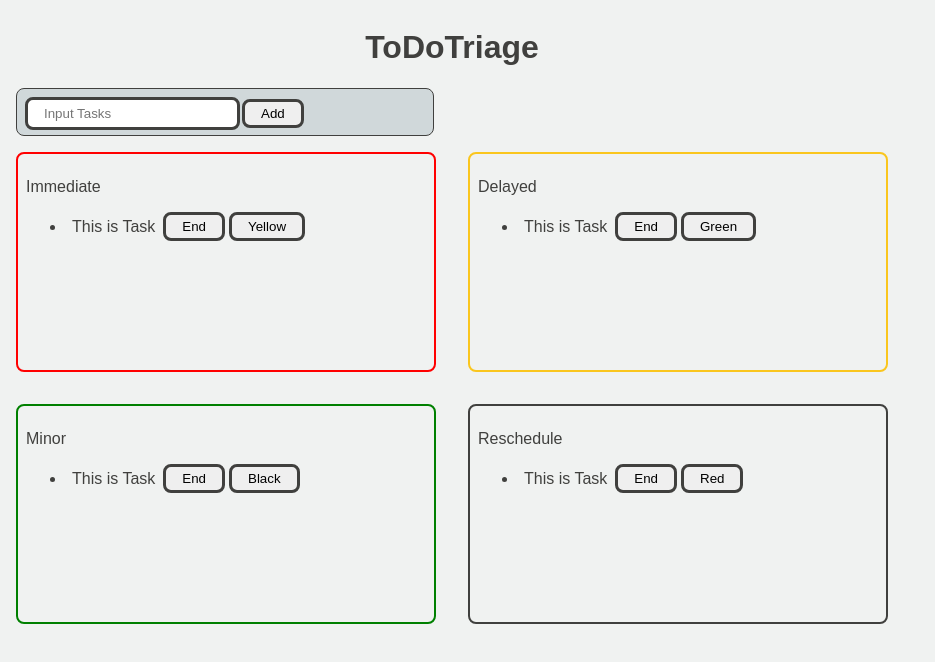
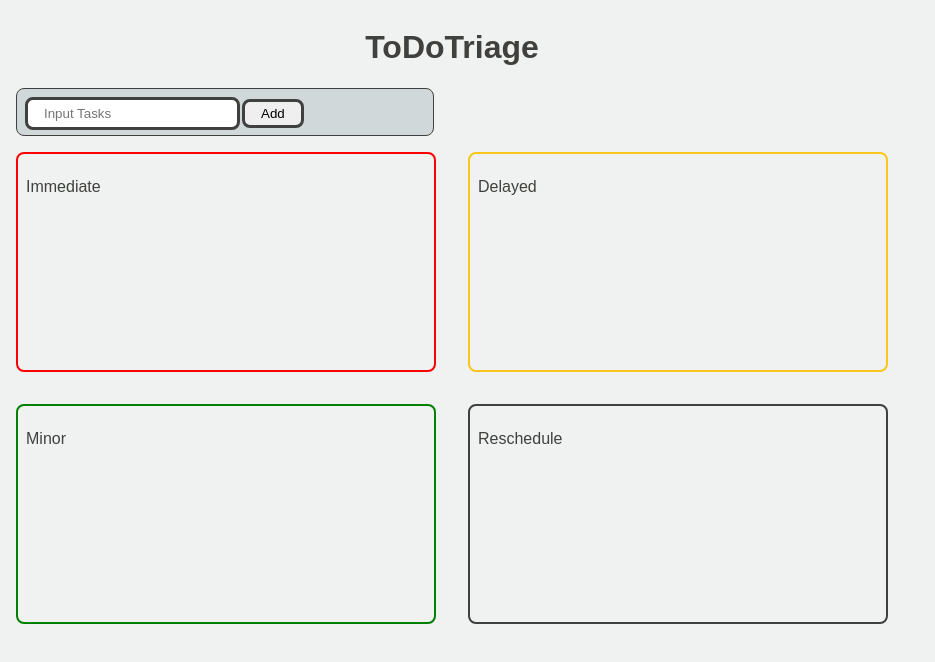
Before and after one commit to MasaNakamura-ctrl/todoTriage, a React (Vite) app in the folder app/todotriage/: page / in a window 1280 px wide. Shown: the top 662 px of the page, without its empty margins (0-935 px from the left). Built offline with nearby package versions, Linux system fonts and the light colour scheme.

Commit message:
Add:タスクの移動機能

```diff
--- a/app/todotriage/src/triage.jsx
+++ b/app/todotriage/src/triage.jsx
@@ -2,10 +2,10 @@ import { useState } from "react";
 import "./triage.css";
 
 export const Triage = () =>{
-    const [immediateTasks, setImmediateTasks] = useState(["This is Task"]);
-    const [delayedTasks, setDelayedTasks] = useState(["This is Task"]);
-    const [minorTasks, setMinorTasks] = useState(["This is Task"]);
-    const [rescheduleTasks, setRescheduleTasks] = useState(["This is Task"]);
+    const [immediateTasks, setImmediateTasks] = useState([]);
+    const [delayedTasks, setDelayedTasks] = useState([]);
+    const [minorTasks, setMinorTasks] = useState([]);
+    const [rescheduleTasks, setRescheduleTasks] = useState([]);
     const [task, setTask] = useState("");
     const onChangeTodo = (event) => setTask(event.target.value);
     const onClickAdd = () => {
@@ -16,6 +16,14 @@ export const Triage = () =>{
         const newTasks = [...taskArray];
         newTasks.splice(index, 1);
         setTaskArray(newTasks);
+    }
+    const onClickMove = (index, priorityTask, setPriorityTask, nextStage, setNextStage) => {
+        const newPriotrity = [...priorityTask];
+        newPriotrity.splice(index, 1);
+
+        const newNextStage = [...nextStage, priorityTask[index]];
+        setPriorityTask(newPriotrity);
+        setNextStage(newNextStage);
     }
     return(
         <>
@@ -36,7 +44,7 @@ export const Triage = () =>{
                                     <div className="list-row">
                                         <p className="todo-item">{immediate}</p>
                                         <button onClick={() => onClickEnd(index, immediateTasks, setImmediateTasks)}>End</button>
-                                        <button>Yellow</button>
+                                        <button onClick={() => onClickMove(index, immediateTasks, setImmediateTasks, delayedTasks, setDelayedTasks)}>Yellow</button>
                                     </div>
                                 </li>
                             );
@@ -52,7 +60,7 @@ export const Triage = () =>{
                                     <div className="list-row">
                                         <p className="todo-item">{minor}</p>
                                         <button onClick={() => onClickEnd(index, delayedTasks, setDelayedTasks)}>End</button>
-                                        <button>Green</button>
+                                        <button onClick={() => onClickMove(index, delayedTasks, setDelayedTasks, minorTasks, setMinorTasks)}>Green</button>
                                     </div>
                                 </li>
                             );
@@ -68,7 +76,7 @@ export const Triage = () =>{
                                     <div className="list-row">
                                         <p className="todo-item">{delayed}</p>
                                         <button onClick={() => onClickEnd(index, minorTasks, setMinorTasks)}>End</button>
-                                        <button>Black</button>
+                                        <button onClick={() => onClickMove(index, minorTasks, setMinorTasks, rescheduleTasks, setRescheduleTasks)}>Black</button>
                                     </div>
                                 </li>                                );
                         })}
@@ -83,7 +91,7 @@ export const Triage = () =>{
                                     <div className="list-row">
                                         <p className="todo-item">{reschedule}</p>
                                         <button onClick={() => onClickEnd(index, rescheduleTasks, setRescheduleTasks)}>End</button>
-                                        <button>Red</button>
+                                        <button onClick={() => onClickMove(index, rescheduleTasks, setRescheduleTasks, immediateTasks, setImmediateTasks)}>Red</button>
                                     </div>
                                 </li>
                             );
```
